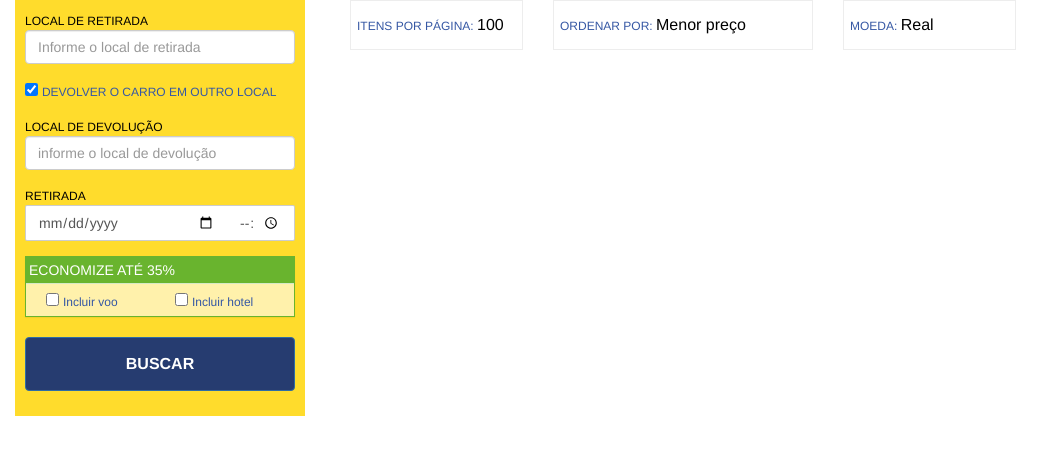
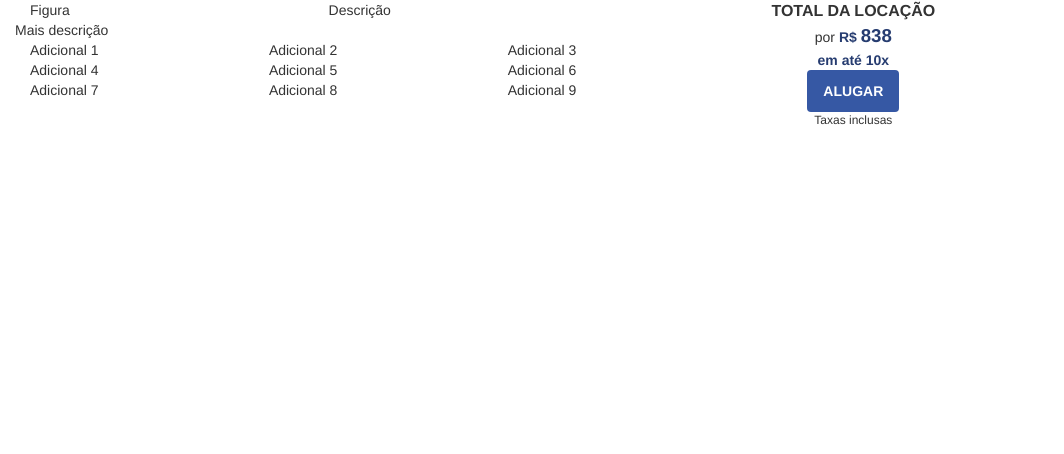
Before and after one commit to 9Brothers/9Brothers.github.io, a website: page index.html in a window 1280 px wide. Shown: the whole page, without its empty margins (0-1064 px from the left). Drawn offline with Linux system fonts and the light colour scheme; files that its build step writes are made by us from their sources.

Commit message:
criação da diretiva "cars"

```diff
--- a/index.html
+++ b/index.html
@@ -8,7 +8,10 @@
   <script type="text/javascript" src="/build/all.min.js"></script>
 </head>
 <body ng-view>
-  <side-menu class="col-md-3"></side-menu>
-  <filters class="col-md-9"></filters>
+  <!--<side-menu class="col-md-3"></side-menu>-->
+  <!--<div class="content col-md-9">-->
+    <!--<filters></filters>-->
+    <cars></cars>
+  <!--</div>-->
 </body>
 </html>
--- /dev/null
+++ b/markups/cars.html
@@ -0,0 +1,34 @@
+<div class="col-md-7">
+  <div class="clearfix">
+    <div class="col-md-5">Figura</div>
+    <div class="col-md-7">Descrição</div>
+  </div>
+  <div>Mais descrição</div>
+  <div class="col-md-4">Adicional 1</div>
+  <div class="col-md-4">Adicional 2</div>
+  <div class="col-md-4">Adicional 3</div>
+  <div class="col-md-4">Adicional 4</div>
+  <div class="col-md-4">Adicional 5</div>
+  <div class="col-md-4">Adicional 6</div>
+  <div class="col-md-4">Adicional 7</div>
+  <div class="col-md-4">Adicional 8</div>
+  <div class="col-md-4">Adicional 9</div>
+</div>
+
+
+
+
+
+
+<div class="col-md-2 txt-center">
+  <div class="total-locacao">Total da Locação</div>
+  <div ng-if="hasDiscount" class="discount">
+    de R$938
+  </div>
+  <div>por <span class="unidade-monetaria">R$ </span><span class="qty-money">838</span></div>
+  <div class="qty-tuition">em até 10x</div>
+  <div>
+    <button type="button" class="btn btn-alugar">Alugar</button>
+  </div>
+  <div class="taxas">Taxas inclusas</div>
+</div>
--- a/markups/filters.html
+++ b/markups/filters.html
@@ -1,4 +1,4 @@
-<div class="filters">
+<div class="filters clearfix">
   <div class="col-md-2 filter ico" id="select-itens-pagina">
     Itens por Página: <span>100</span>
   </div>
--- /dev/null
+++ b/scripts/directives/cars.js
@@ -0,0 +1,12 @@
+(function() {
+  'use strict'
+
+  angular.module('cvcApp.directives')
+
+  .directive('cars', function() {
+    return {
+      restrict: 'E',
+      templateUrl: '/markups/cars.html'
+    }
+  })
+})();
--- a/styles/app.scss
+++ b/styles/app.scss
@@ -11,3 +11,7 @@
   border-top-right-radius: 0;
   border-bottom-right-radius: 0;
 }
+
+.txt-center {
+  text-align: center;
+}
--- /dev/null
+++ b/styles/cars.scss
@@ -0,0 +1,31 @@
+cars {
+  .total-locacao {
+    text-transform: uppercase;
+    font-size: 12pt;
+    font-weight: bold;
+  }
+
+  .discount {}
+
+  .unidade-monetaria, .qty-money, .qty-tuition {
+    color: #263c70;
+    font-weight: bold;
+  }
+
+  .qty-money {
+    font-size: 14pt;
+  }
+
+  .btn-alugar {
+    background-color: #3658a4;
+    color: #fff;
+    text-transform: uppercase;
+    line-height: 2;
+    width: 50%;
+    font-weight: bold;
+  }
+
+  .taxas {
+    font-size: 9pt;
+  }
+}
--- a/styles/filters.scss
+++ b/styles/filters.scss
@@ -4,7 +4,7 @@
     text-transform: uppercase;
     border: 1px solid rgba(0, 0, 0, 0.07);
     line-height: 3;
-    margin: 0 15px;
+    // margin: 0 15px;
     padding: 0 6px;
     font-size: 9pt;
 
```
Also changed, not shown: build/all.min.css, build/all.min.js, 2 other files.
